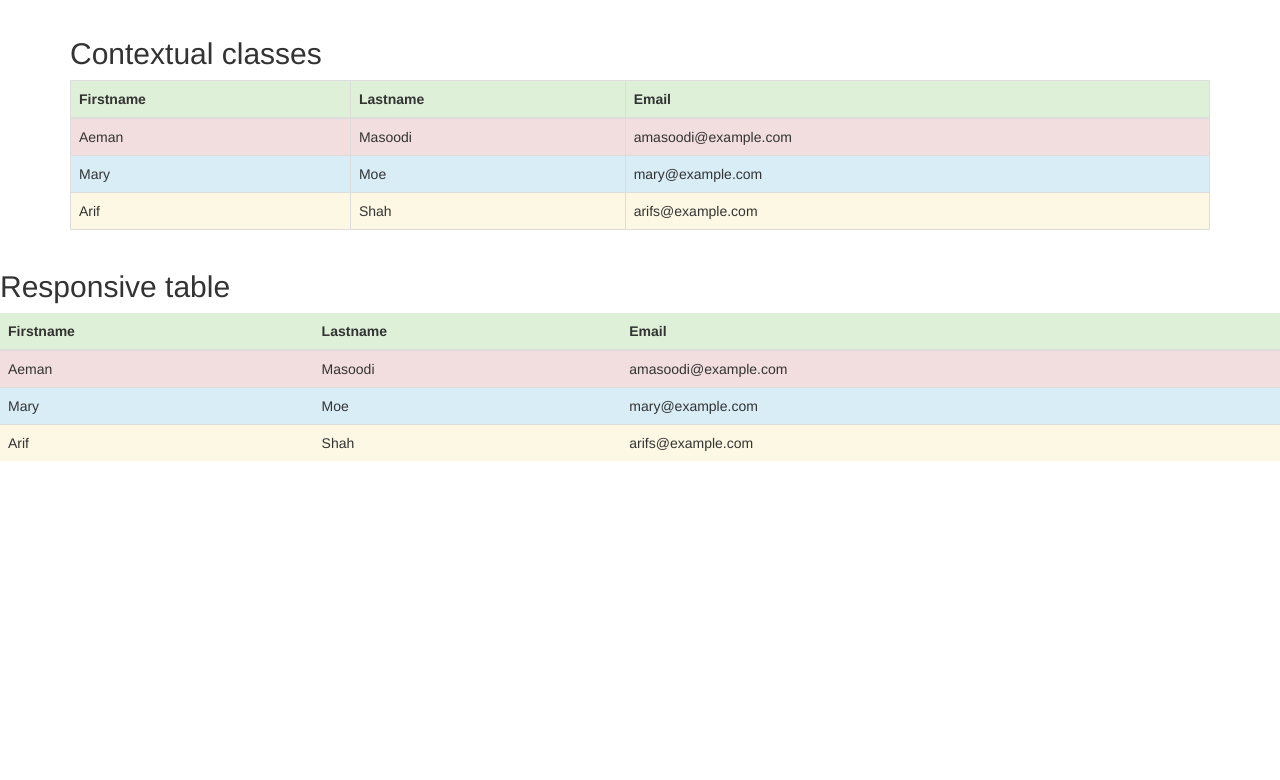
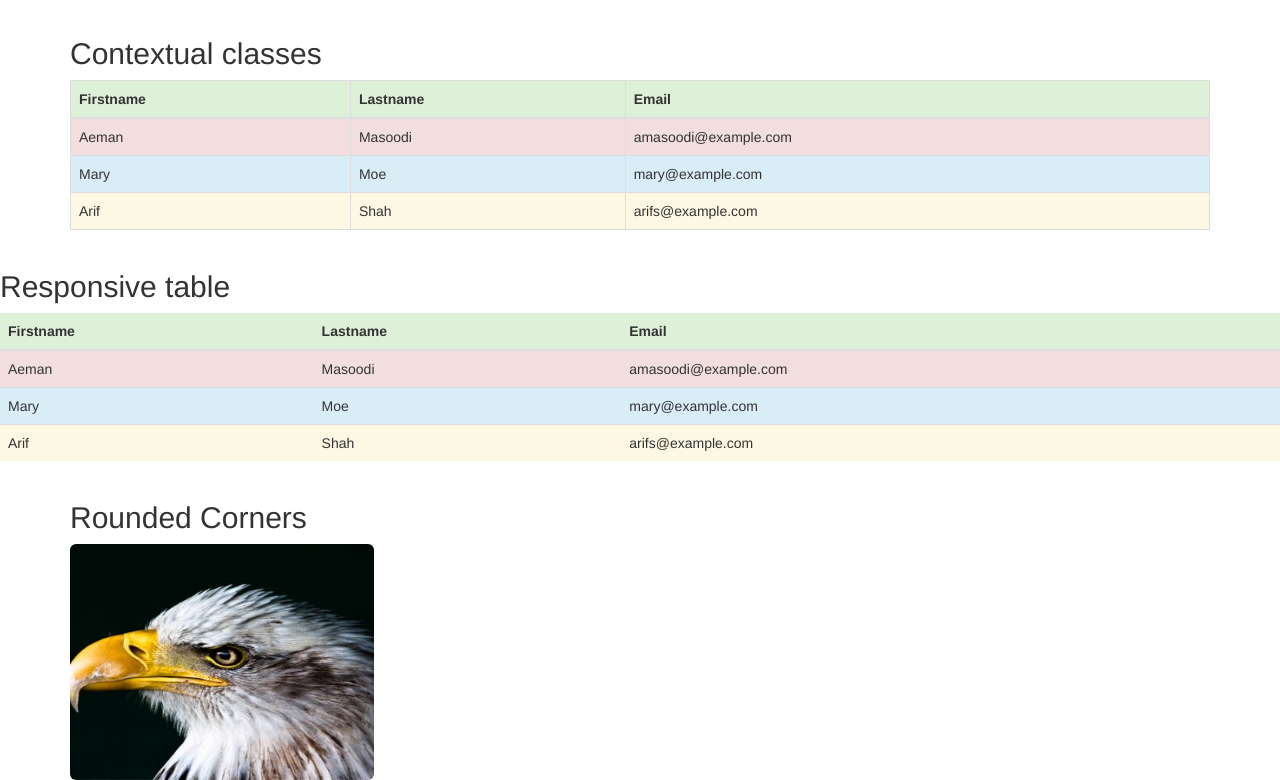
Before and after one commit to aemanmasoodi/bootstrap, a plain HTML site: page index.html in a window 1280 px wide. Shown: the part 678-1458 px from the top of the page. Before the commit the page ends 1159 px from the top, so only its background shows below. Drawn offline with nearby package versions, Linux system fonts and the light colour scheme.

Commit message:
Rounded Images

```diff
--- a/index.html
+++ b/index.html
@@ -153,6 +153,10 @@
         </tbody>
       </table>
     </div>
+    <div class="container">
+    <h2>Rounded Corners</h2>
+    <img src="bird.jpg" class="img-rounded" alt="Cinque Terre" width="304" height="236">
+    </div>
 
 
 
```
Also changed, not shown: bird.jpg (added).
